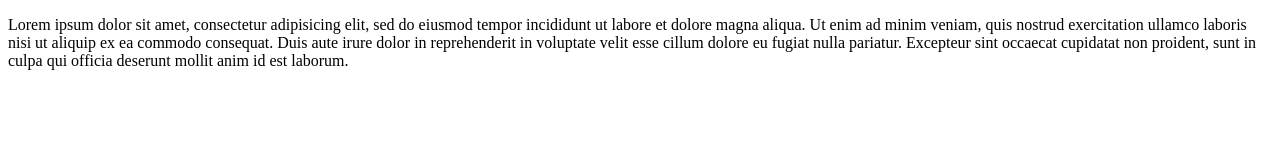
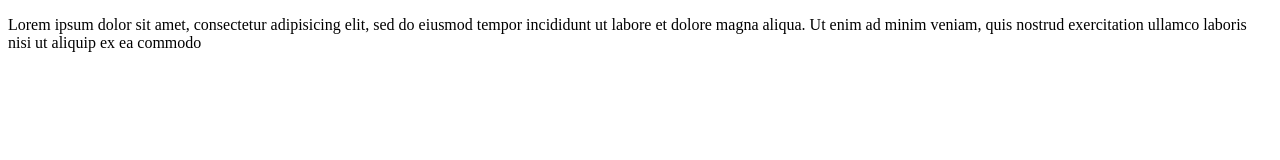
Before and after one commit to onyinye91/class1903WE, a plain HTML site: page index.html in a window 1280 px wide. Drawn offline with Linux system fonts and the light colour scheme.

Commit message:
clonning

```diff
--- a/index.html
+++ b/index.html
@@ -8,9 +8,7 @@
 		Lorem ipsum dolor sit amet, consectetur adipisicing elit, sed do eiusmod
 		tempor incididunt ut labore et dolore magna aliqua. Ut enim ad minim veniam,
 		quis nostrud exercitation ullamco laboris nisi ut aliquip ex ea commodo
-		consequat. Duis aute irure dolor in reprehenderit in voluptate velit esse
-		cillum dolore eu fugiat nulla pariatur. Excepteur sint occaecat cupidatat non
-		proident, sunt in culpa qui officia deserunt mollit anim id est laborum.
+
 	</p>
 </body>
 </html>
```
